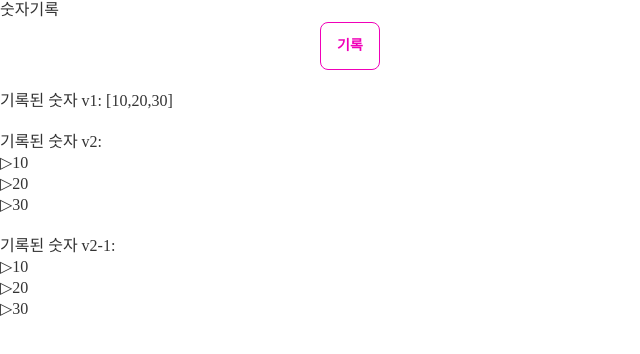
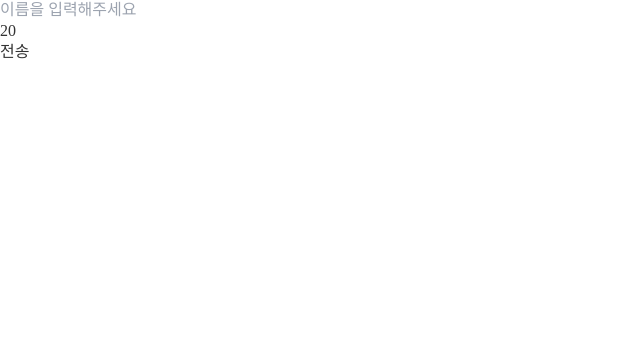
Before and after one commit to Bravetomato/react-proj, a React (Create React App) app: page / in a window 1280 px wide. Shown: the top 354 px of the page, without its empty margins (0-640 px from the left). Built offline with nearby package versions, Linux system fonts and the light colour scheme; a web font is replaced by a local one.

Commit message:
나이, 이름 입력-form, submit

```diff
--- a/src/App.js
+++ b/src/App.js
@@ -3,6 +3,7 @@
 import Popup from "./Popup";
 import ProdList from "./ProdList";
 import NoRecord from "./NoRecord";
+import FormEx from "./FormEx";
 
 import "./App.css";
 
@@ -14,7 +15,8 @@
       {/* <Popup /> */}
       {/* <ProdList className="container mx-auto" /> */}
       {/* container 사용으로 화면 크기 상관없이 여백 보장-> prodlist에서 설정해줘야함*/}
-      <NoRecord />
+      {/* <NoRecord /> */}
+      <FormEx />
     </>
   );
 }
--- /dev/null
+++ b/src/FormEx.js
@@ -0,0 +1,67 @@
+import React, { useState } from "react";
+
+function FormEx() {
+  const onSubmit = (e) => {
+    e.preventDefault();
+    // 전송버튼 막기
+    const form = e.target;
+
+    form.name.value = form.name.value.trim();
+    // 커서 간격 자동 정리
+    if (form.name.value.length == 0) {
+      // 만약 이름 입력 길이가 0이라면 -> 이름 입력이 안되었다면
+      alert("이름을 입력해주세요");
+      form.name.focus();
+      //form.name.focus(); 입력칸에 커서 자동으로 놓기
+      return;
+    }
+
+    form.age.value = form.age.value.trim();
+
+    if (form.age.value.length == 0) {
+      alert("나이를 입력해주세요");
+      form.age.focus();
+      return;
+    }
+
+    const name = form.name.value;
+    const age = form.age.value;
+    // name이라는 변수에 form.name.value 를 받는다. form.name.value은 입력창에 적힌 값. age도 같다.
+
+    alert(`이름 : ${name}, 나이 : ${age}`);
+    // 알림창으로 입력된 이름과 나이 뜨도록
+
+    form.name.value = "";
+    form.age.value = "";
+    // 전송 후 자동으로 입력창 비우기
+
+    form.name.focus();
+    form.age.focus();
+    // 전송 후 입력창 비워진 후 커서 자동 놓기
+  };
+
+  return (
+    <>
+      <form onSubmit={onSubmit}>
+        <input
+          name="name"
+          type="text"
+          placeholder="이름을 입력해주세요"
+        ></input>
+        <br />
+        <input
+          name="age"
+          type="number"
+          placeholder="나이를 입력해주세요"
+          defaultValue={20}
+          // 나이 입력창에 기본으로 20 이 써있도록 설정
+        ></input>
+        <br />
+        <input type="submit" value="전송" />
+        {/* button 의 기본 설정 submit, value=전송은 전송 글씨가 써진 버튼 생성 */}
+      </form>
+    </>
+  );
+}
+
+export default FormEx;
```
